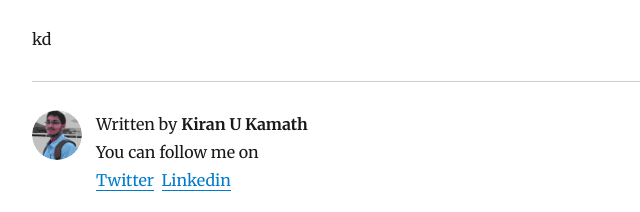
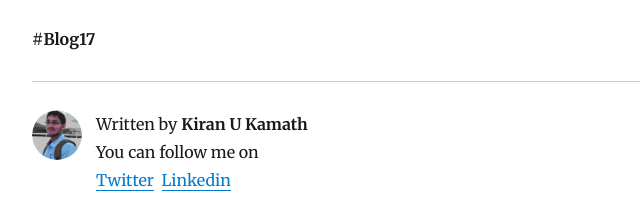
Before and after one commit to kiranukamath/myblogsite, a Gatsby site: page /blog/oop-in-python-part2-make-a-python-package/ in a window 1280 px wide. Shown: the part 242-454 px from the top of the page, 293-933 px from the left. Built offline with nearby package versions, Linux system fonts and the light colour scheme; Gatsby itself is replaced by a stand-in of ours; some packages are replaced by stand-ins of ours.

Commit message:
Update Blog “oop-in-python-part2-make-a-python-package”

```diff
--- a/content/blog/oop-in-python-part2-make-a-python-package.md
+++ b/content/blog/oop-in-python-part2-make-a-python-package.md
@@ -4,4 +4,4 @@
 title: OOP in Python part2 - make a Python package
 description: make a python package part2
 ---
-kd
+\#**Blog17**
```
